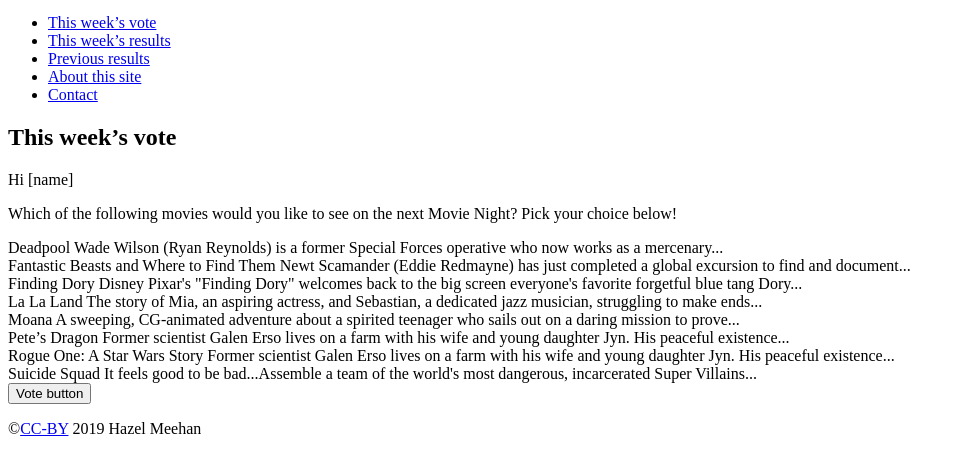
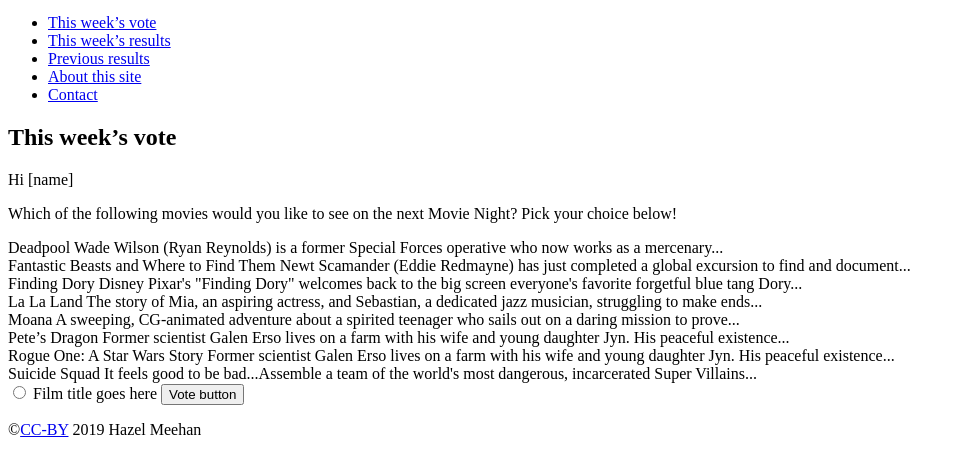
Before and after one commit to A-Small-Being/movie-night-vote, a plain HTML site: page index.html in a window 1280 px wide. Shown: the part 100-576 px from the top of the page, without its empty margins (0-965 px from the left). Drawn offline with Linux system fonts and the light colour scheme.

Commit message:
further updates on index.html

```diff
--- a/index.html
+++ b/index.html
@@ -67,9 +67,12 @@
       Suicide Squad
       It feels good to be bad...Assemble a team of the world's most dangerous, incarcerated Super Villains...
     </div>
+    <label for="vote_1">
+      <input type="radio" id="vote_1" name="vote">
+      <span>Film title goes here</span>
+    </label>
+    <button>Vote button</button>
   </div>
-
-  <button>Vote button</button>
   <!-- MAIN CONTENT end -->
   <footer>
     <p>&copy;<a href="https://creativecommons.org/licenses/by/4.0/" target="_blank">CC-BY</a> 2019 Hazel Meehan</p>
```
